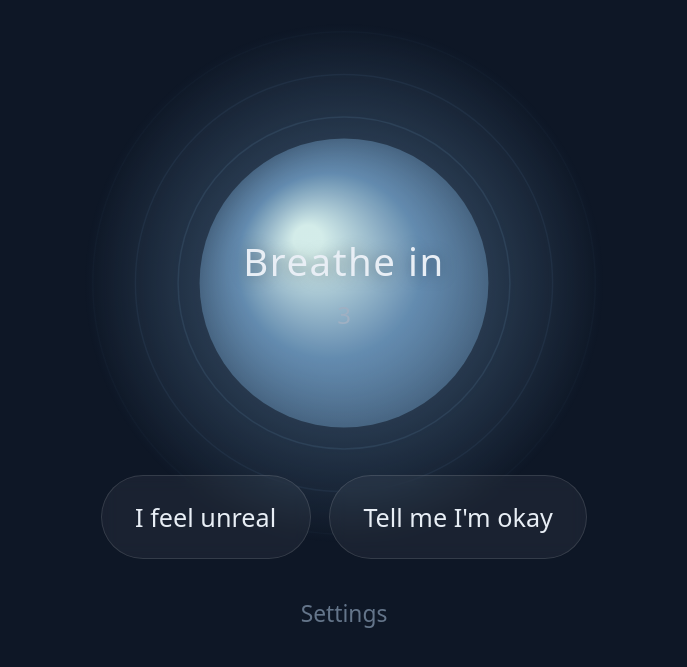
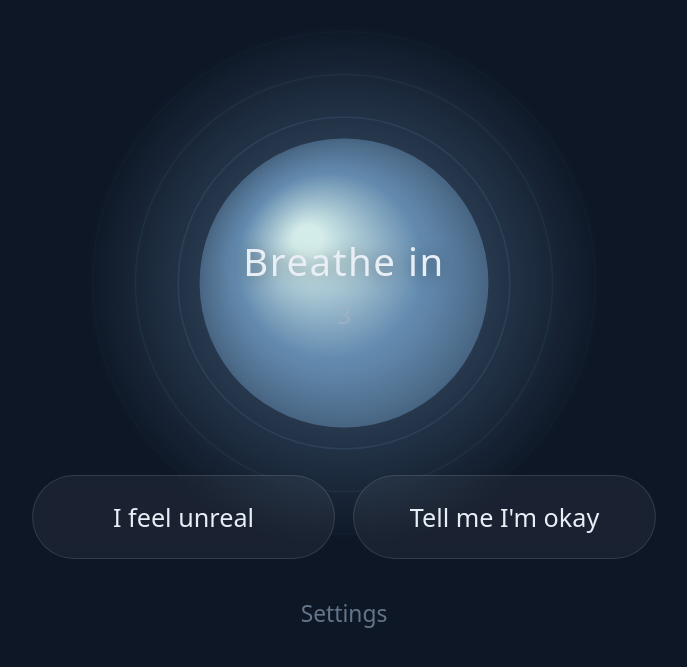
Before and after one commit to borosbence2/tide, a React (Vite) app: page / in a window 1280 px wide. Shown: the part 117-784 px from the top of the page, without its empty margins (296-983 px from the left). Built offline with nearby package versions, Linux system fonts and the light colour scheme.

Commit message:
Change layout

```diff
--- a/src/styles/app.css
+++ b/src/styles/app.css
@@ -56,17 +56,21 @@
 .actionbar__row {
   display: flex;
   gap: 0.75rem;
-  justify-content: center;
-  flex-wrap: wrap;
+  width: 100%;
+  max-width: 26rem;
 }
 .actionbar__btn {
+  flex: 1 1 0; /* each takes half the row — even widths, side by side */
+  min-width: 0; /* allow shrink so the label wraps inside, not onto a new row */
   min-height: var(--tap-min);
-  padding: 0.85rem 1.4rem;
+  padding: 0.85rem 1rem;
   border-radius: 999px;
   background: var(--surface);
   border: 1px solid var(--border);
   color: var(--text);
   font-size: 1.05rem;
+  line-height: 1.2;
+  text-align: center;
   backdrop-filter: blur(8px);
   transition: background 0.2s ease, transform 0.1s ease;
 }
@@ -208,6 +212,8 @@
   position: static;
 }
 .settings__scroll {
+  flex: 1;
+  min-height: 0;
   width: 100%;
   max-width: 32rem;
   margin: 0 auto;
```
